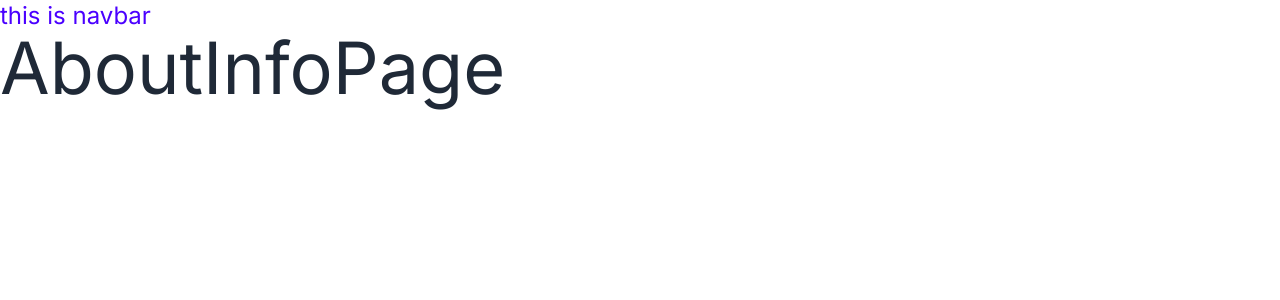
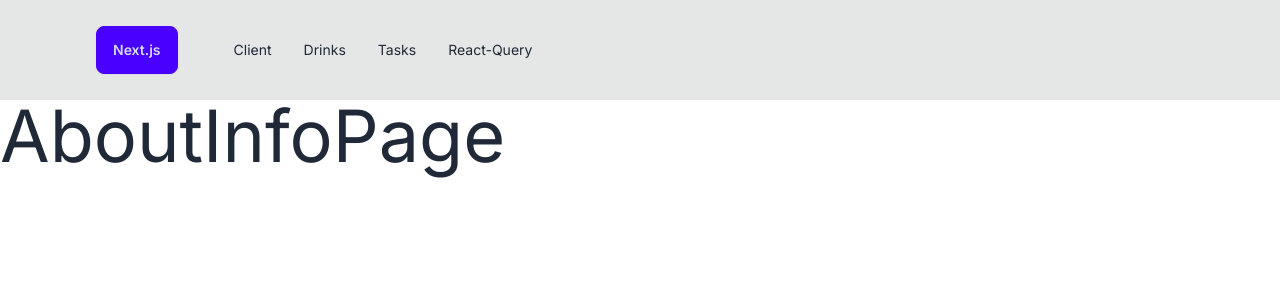
Before and after one commit to obourgeois971/nextjs-tutorial, a Next.js app: page /about/info in a window 1280 px wide. Shown: the top 300 px of the page. Built offline with nearby package versions, Linux system fonts and the light colour scheme.

Commit message:
navbar challenge

```diff
--- a/app/layout.js
+++ b/app/layout.js
@@ -1,5 +1,8 @@
 import { Inter } from 'next/font/google';
 import './globals.css';
+
+// alias
+import Navbar from '@/components/NavBar';
 
 const inter = Inter({ subsets: ['latin'] });
 
@@ -12,7 +15,8 @@
   return (
     <html lang='en'>
       <body className={inter.className}>
-        <nav className='text-2xl text-primary'>this is navbar</nav>
+        {/* <nav className='text-2xl text-primary'>this is navbar</nav> */}
+        <Navbar />
         {children}
       </body>
     </html>
--- /dev/null
+++ b/components/NavBar.jsx
@@ -0,0 +1,35 @@
+import Link from 'next/link';
+
+const links = [
+  { href: '/client', label: 'client' },
+  { href: '/drinks', label: 'drinks' },
+  { href: '/tasks', label: 'tasks' },
+  { href: '/query', label: 'react-query' },
+];
+
+const Navbar = () => {
+  return (
+    <nav className='bg-base-300 py-4'>
+      <div className='navbar px-8 max-w-6xl mx-auto flex-col sm:flex-row'>
+        <li>
+          <Link href='/' className='btn btn-primary'>
+            Next.js
+          </Link>
+        </li>
+        <ul className='menu menu-horizontal md:ml-8'>
+          {links.map((link) => {
+            return (
+              <li key={link.href}>
+                <Link href={link.href} className=' capitalize'>
+                  {link.label}
+                </Link>
+              </li>
+            );
+          })}
+        </ul>
+      </div>
+    </nav>
+  );
+};
+
+export default Navbar;
```
